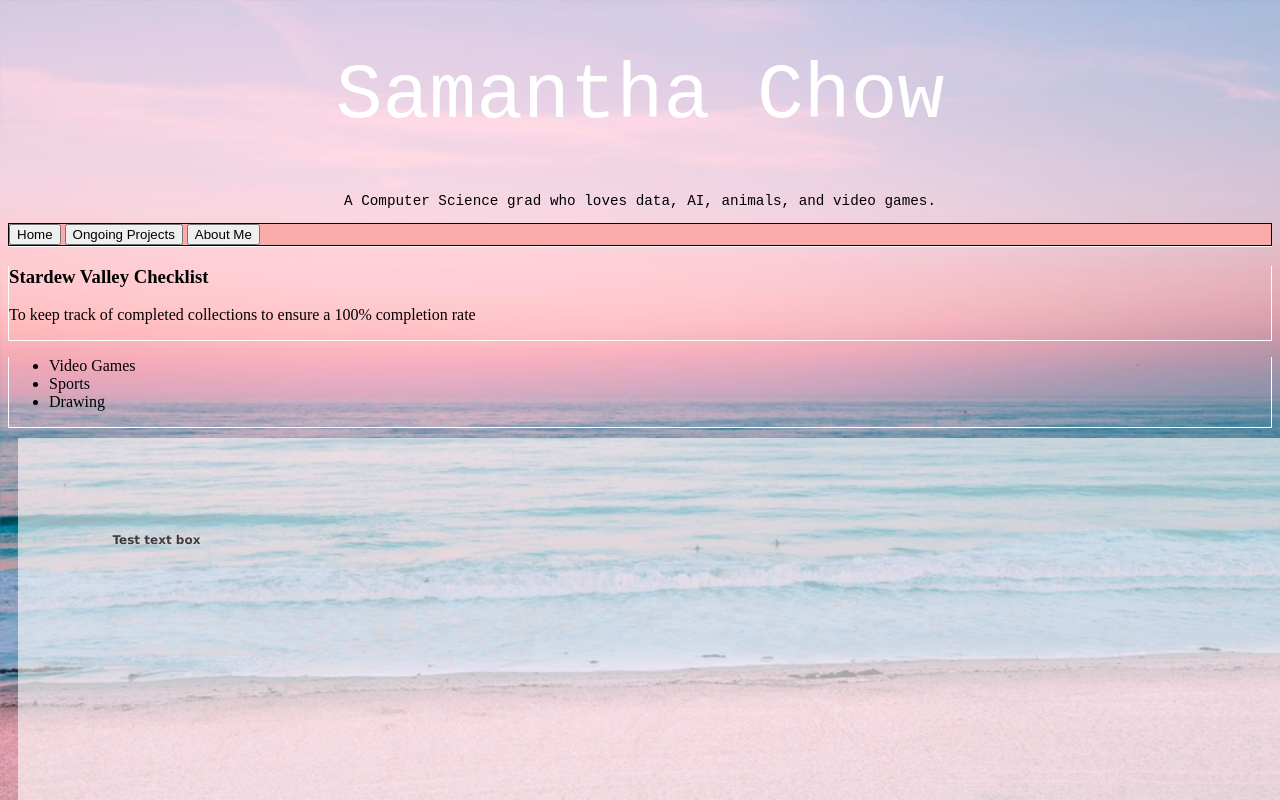
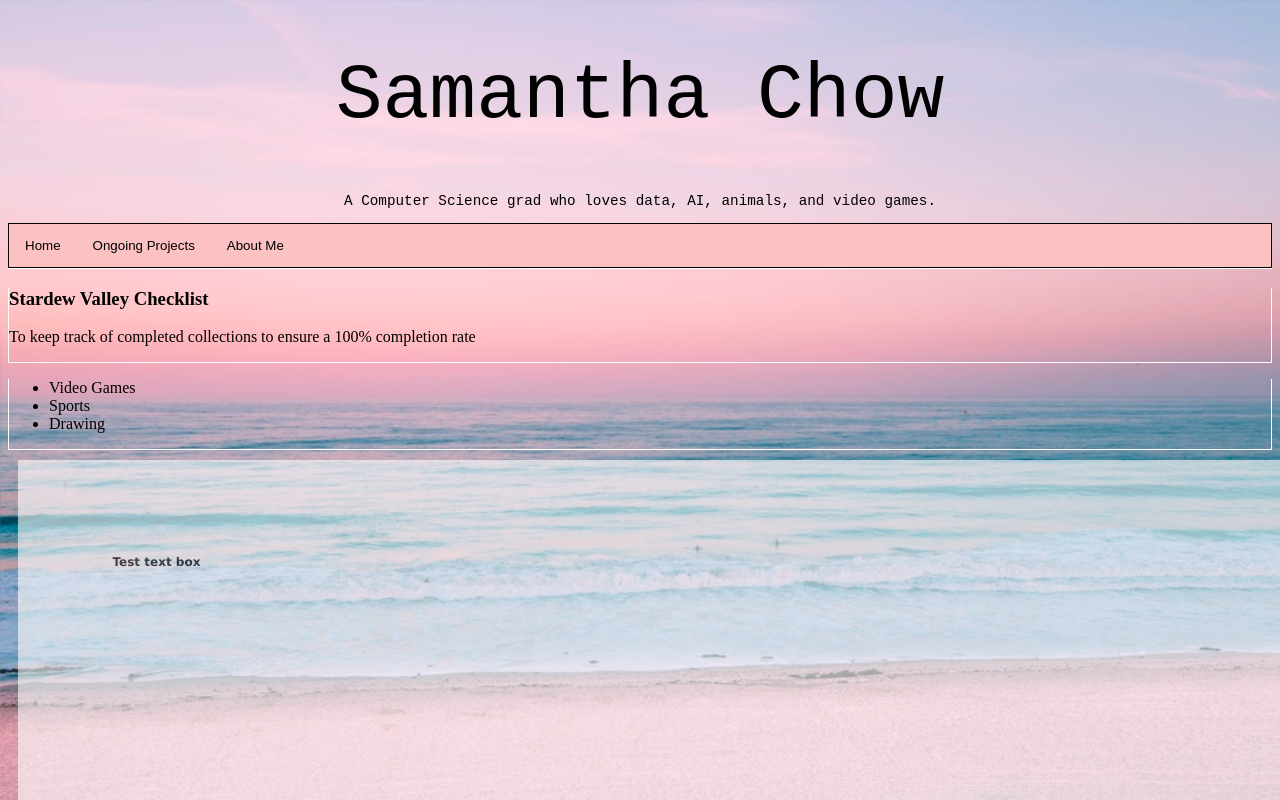
Before and after one commit to sc-chow/Personal-Website, a plain HTML site: page index.html in a window 1280 px wide. Shown: the top 800 px of the page. Drawn offline with Linux system fonts and the light colour scheme.

Commit message:
changing colours

```diff
--- a/main.css
+++ b/main.css
@@ -14,7 +14,7 @@ body {
 }
 
 h1{
-	color: #ffffff;
+	color: #000000;
 	font-family: monospace;
 	font-style: bold;
 	font-weight: 100;
@@ -32,13 +32,12 @@ p.description{
 
 .tabmenu{
 	overflow: hidden;
-	background-color: #fbaaaa;
+	background-color: #fcc1c1;
 	border: 1px solid #000000;
+	font-family:  "Courier New", Courier, monospace;
 }
 
 .tabmenu button{
-	background color:
-}
 	background-color:inherit;
 	float: left;
 	border: none;
@@ -47,8 +46,9 @@ p.description{
 	padding: 14px 16px;
 	transition: 0.3s;
 }
+
 .tabmenu button:hover{
-	background-color: rgb(255,179,186,0.1);
+	background-color: rgba(134, 119, 121, 0.1);
 }
 
 .tabmenu button.active{
--- a/menutab.js
+++ b/menutab.js
@@ -10,5 +10,6 @@ function openTab(evnt,pageName){
   }
 
   document.getElementById(pageName).style.display = "block";
-  evt.currentTarget.className += "active";
+
+  evt.currentTarget.className += " active";
 }
```
